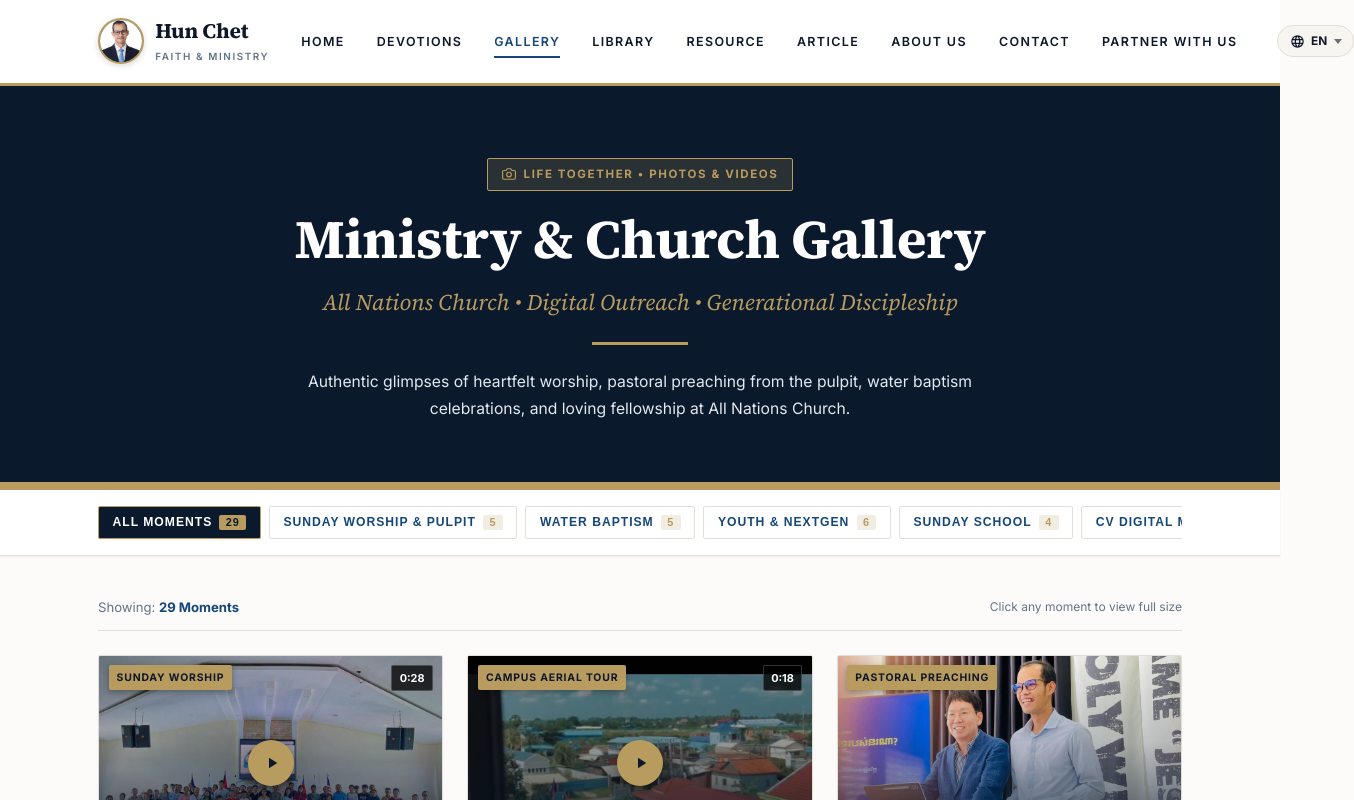
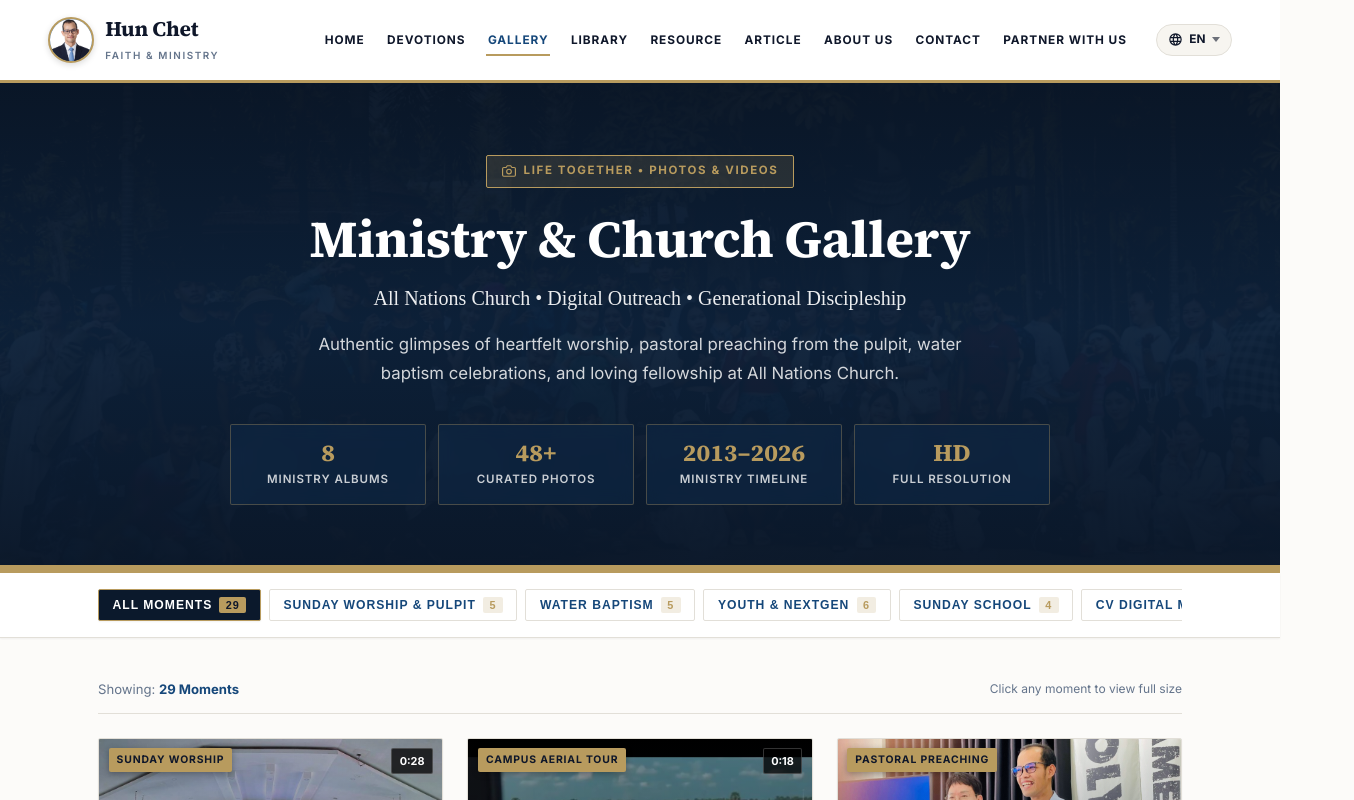
Before and after one commit to faithrealcambodia2019-sketch/hunchet-blog, a Next.js app: page /gallery in a window 1280 px wide. Shown: the top 800 px of the page, 1354 px wide, since content can reach past the window. Built offline with nearby package versions, Linux system fonts and the light colour scheme; a web font is replaced by a local one.

Commit message:
Elevate professional design: adaptive header navigation, unified gallery sanctuary hero, high-contrast button states, and gold footer baseline

```diff
--- a/pages/[slug].js
+++ b/pages/[slug].js
@@ -11,6 +11,8 @@ const RESERVED_SLUGS = new Set([
   "articles",
   "resource",
   "gallery",
+  "devotions",
+  "partner-with-us",
   "index",
   "404",
   "500",
--- a/pages/gallery.js
+++ b/pages/gallery.js
@@ -104,25 +104,16 @@ export default function Gallery() {
       <SiteHeader />
 
       {/* 1. STATELY HERO SECTION */}
-      <section className="gallery-hero">
-        <div className="container">
-          <div
-            style={{
-              display: "inline-flex",
-              alignItems: "center",
-              gap: "0.5rem",
-              padding: "0.35rem 0.85rem",
-              borderRadius: "2px",
-              background: "rgba(184, 155, 94, 0.18)",
-              border: "1px solid var(--gold)",
-              color: "var(--gold)",
-              fontSize: "0.72rem",
-              fontWeight: 700,
-              letterSpacing: "0.14em",
-              textTransform: "uppercase",
-              marginBottom: "1rem",
-            }}
-          >
+      <section className="sanctuary-hero">
+        {/* eslint-disable-next-line @next/next/no-img-element */}
+        <img
+          src="/images/youth-fellowship-2025-group.jpg"
+          alt="All Nations Church Family and Youth"
+          className="sanctuary-hero-bg"
+        />
+        <div className="sanctuary-hero-overlay" />
+        <div className="sanctuary-hero-content">
+          <div className="sanctuary-badge-tag">
             <CameraIcon style={{ width: 14, height: 14 }} />
             <span>
               {locale === "km"
@@ -131,50 +122,50 @@ export default function Gallery() {
             </span>
           </div>
 
-          <h1
-            style={{
-              fontFamily: "var(--font-display)",
-              fontSize: "clamp(2rem, 4.5vw, 3.4rem)",
-              color: "#ffffff",
-              margin: "0 0 0.75rem",
-              fontWeight: 700,
-              lineHeight: 1.2,
-            }}
-          >
+          <h1 className="sanctuary-hero-title">
             {locale === "km"
               ? "កម្រងរូបភាពព័ន្ធកិច្ច និងក្រុមជំនុំ"
               : "Ministry & Church Gallery"}
           </h1>
 
-          <p
-            style={{
-              fontFamily: "var(--font-display)",
-              fontStyle: "italic",
-              color: "var(--gold)",
-              fontSize: "clamp(1.1rem, 2vw, 1.4rem)",
-              margin: "0 auto 1.25rem",
-            }}
-          >
+          <p className="sanctuary-hero-subtitle">
             {locale === "km"
               ? "ក្រុមជំនុំអលណេសិន • ព័ន្ធកិច្ចឌីជីថល • ការបណ្តុះសិស្សជំនាន់ក្រោយ"
               : "All Nations Church • Digital Outreach • Generational Discipleship"}
           </p>
 
-          <div className="hero-divider-classic" style={{ margin: "0 auto 1.5rem" }} />
-
-          <p
-            style={{
-              color: "#e2e8f0",
-              maxWidth: "680px",
-              margin: "0 auto",
-              fontSize: "0.98rem",
-              lineHeight: 1.7,
-            }}
-          >
+          <p className="sanctuary-hero-lead">
             {locale === "km"
               ? "ទិដ្ឋភាពពិតនៃការថ្វាយបង្គំ ការផ្សាយព្រះបន្ទូលលើវេទិកា ពិធីបុណ្យជ្រមុជទឹក ការប្រកបគ្នារបស់យុវជន និងថ្នាក់រៀនព្រះគម្ពីរកុមារ នៅរាជធានីភ្នំពេញ។"
               : "Authentic glimpses of heartfelt worship, pastoral preaching from the pulpit, water baptism celebrations, and loving fellowship at All Nations Church."}
           </p>
+
+          <div className="sanctuary-stat-strip">
+            <div className="sanctuary-stat-card">
+              <span className="sanctuary-stat-num">8</span>
+              <span className="sanctuary-stat-label">
+                {locale === "km" ? "អាល់ប៊ុមព័ន្ធកិច្ច" : "Ministry Albums"}
+              </span>
+            </div>
+            <div className="sanctuary-stat-card">
+              <span className="sanctuary-stat-num">48+</span>
+              <span className="sanctuary-stat-label">
+                {locale === "km" ? "រូបភាព និងវីដេអូពិត" : "Curated Photos"}
+              </span>
+            </div>
+            <div className="sanctuary-stat-card">
+              <span className="sanctuary-stat-num">2013–2026</span>
+              <span className="sanctuary-stat-label">
+                {locale === "km" ? "ប្រវត្តិព័ន្ធកិច្ច" : "Ministry Timeline"}
+              </span>
+            </div>
+            <div className="sanctuary-stat-card">
+              <span className="sanctuary-stat-num">HD</span>
+              <span className="sanctuary-stat-label">
+                {locale === "km" ? "គុណភាពច្បាស់" : "Full Resolution"}
+              </span>
+            </div>
+          </div>
         </div>
       </section>
 
--- a/styles/globals.css
+++ b/styles/globals.css
@@ -93,13 +93,13 @@ img {
 }
 
 .site-header-inner {
-  max-width: 1140px;
+  max-width: 1240px;
   margin: 0 auto;
-  padding: 1.1rem 1.75rem;
+  padding: 1rem 1.75rem;
   display: flex;
   align-items: center;
   justify-content: space-between;
-  gap: 2rem;
+  gap: 1.5rem;
 }
 
 .site-logo {
@@ -148,18 +148,18 @@ img {
 .site-nav {
   display: flex;
   align-items: center;
-  gap: 2rem;
+  gap: 1.2rem;
 }
 
 .site-nav a {
   position: relative;
   text-decoration: none;
   color: var(--ink);
-  font-size: 0.78rem;
-  font-weight: 600;
-  letter-spacing: 0.11em;
+  font-size: 0.74rem;
+  font-weight: 700;
+  letter-spacing: 0.08em;
   text-transform: uppercase;
-  padding: 0.4rem 0;
+  padding: 0.4rem 0.1rem;
   transition: color 0.18s ease;
   white-space: nowrap;
 }
@@ -171,13 +171,13 @@ img {
   right: 0;
   bottom: 0;
   height: 2px;
-  background: var(--accent);
+  background: var(--gold);
   transform: scaleX(0);
   transition: transform 0.22s ease;
 }
 
 .site-nav a:hover {
-  color: var(--accent);
+  color: var(--gold);
 }
 
 .site-nav a:hover::after,
@@ -186,7 +186,7 @@ img {
 }
 
 .site-nav a.active {
-  color: var(--accent);
+  color: var(--navy);
 }
 
 .mobile-header-actions {
@@ -240,19 +240,23 @@ img {
 .mobile-nav-link {
   display: flex;
   align-items: center;
-  padding: 0.75rem 0.5rem;
+  padding: 0.85rem 0.75rem;
   font-size: 0.95rem;
   font-weight: 600;
   text-decoration: none;
   color: var(--ink);
   border-bottom: 1px solid var(--border-light);
-  transition: color 0.18s ease, transform 0.18s ease;
+  border-left: 3px solid transparent;
+  transition: all 0.2s ease;
 }
 
 .mobile-nav-link:hover,
 .mobile-nav-link.active {
-  color: var(--accent);
+  color: var(--navy);
   transform: translateX(4px);
+  border-left-color: var(--gold);
+  background: rgba(184, 155, 94, 0.08);
+  font-weight: 700;
 }
 
 .mobile-nav-cta {
@@ -659,8 +663,10 @@ img {
 }
 
 .btn-primary:hover {
-  background: transparent;
-  color: var(--gold);
+  background: var(--navy-deep);
+  border-color: var(--navy-deep);
+  color: #ffffff;
+  box-shadow: 0 4px 14px rgba(11, 25, 44, 0.2);
 }
 
 .btn-light {
@@ -1362,11 +1368,11 @@ img {
   color: rgba(255, 255, 255, 0.75);
   padding: 5rem 0 0;
   font-size: 0.94rem;
-  border-top: 1px solid rgba(255, 255, 255, 0.08);
+  border-top: 4px solid var(--gold);
 }
 
 .footer-grid {
-  max-width: 1140px;
+  max-width: 1240px;
   margin: 0 auto;
   padding: 0 1.75rem 3.5rem;
   display: grid;
@@ -1553,10 +1559,11 @@ img {
   align-items: flex-start;
   gap: 2rem;
   padding: 2.5rem;
-  background: var(--bg-alt);
+  background: #ffffff;
   border: 1px solid var(--border);
-  border-radius: var(--radius);
-  border-top: 3px solid var(--accent);
+  border-radius: 2px;
+  border-top: 4px solid var(--gold);
+  box-shadow: var(--shadow-sm);
 }
 
 .author-avatar {
@@ -2298,7 +2305,17 @@ img {
   }
 }
 
-@media (max-width: 860px) {
+@media (max-width: 1240px) {
+  .site-nav {
+    gap: 0.85rem;
+  }
+  .site-nav a {
+    font-size: 0.71rem;
+    letter-spacing: 0.05em;
+  }
+}
+
+@media (max-width: 1080px) {
   .site-header-inner {
     flex-direction: row;
     justify-content: space-between;
@@ -2319,7 +2336,9 @@ img {
   .mobile-menu-btn {
     display: inline-flex !important;
   }
-
+}
+
+@media (max-width: 860px) {
   .featured-story {
     grid-template-columns: 1fr;
   }
```
